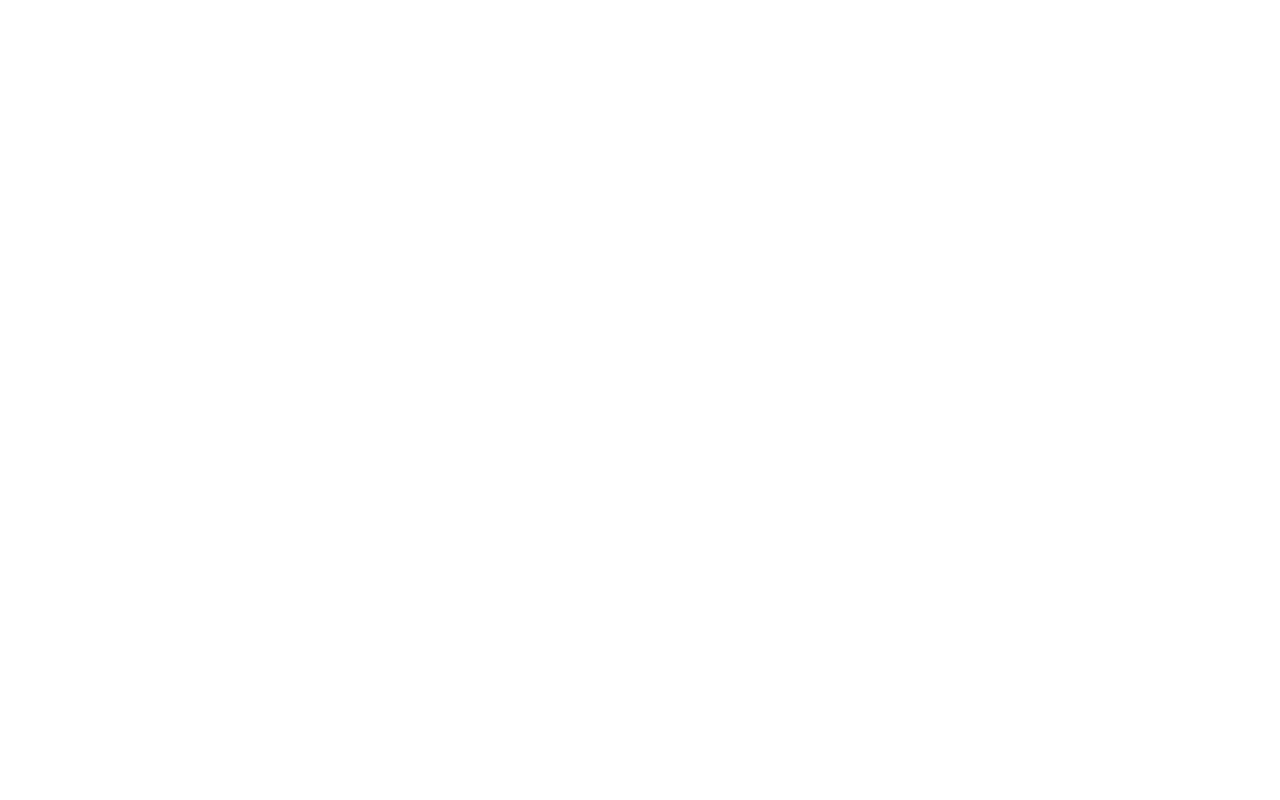
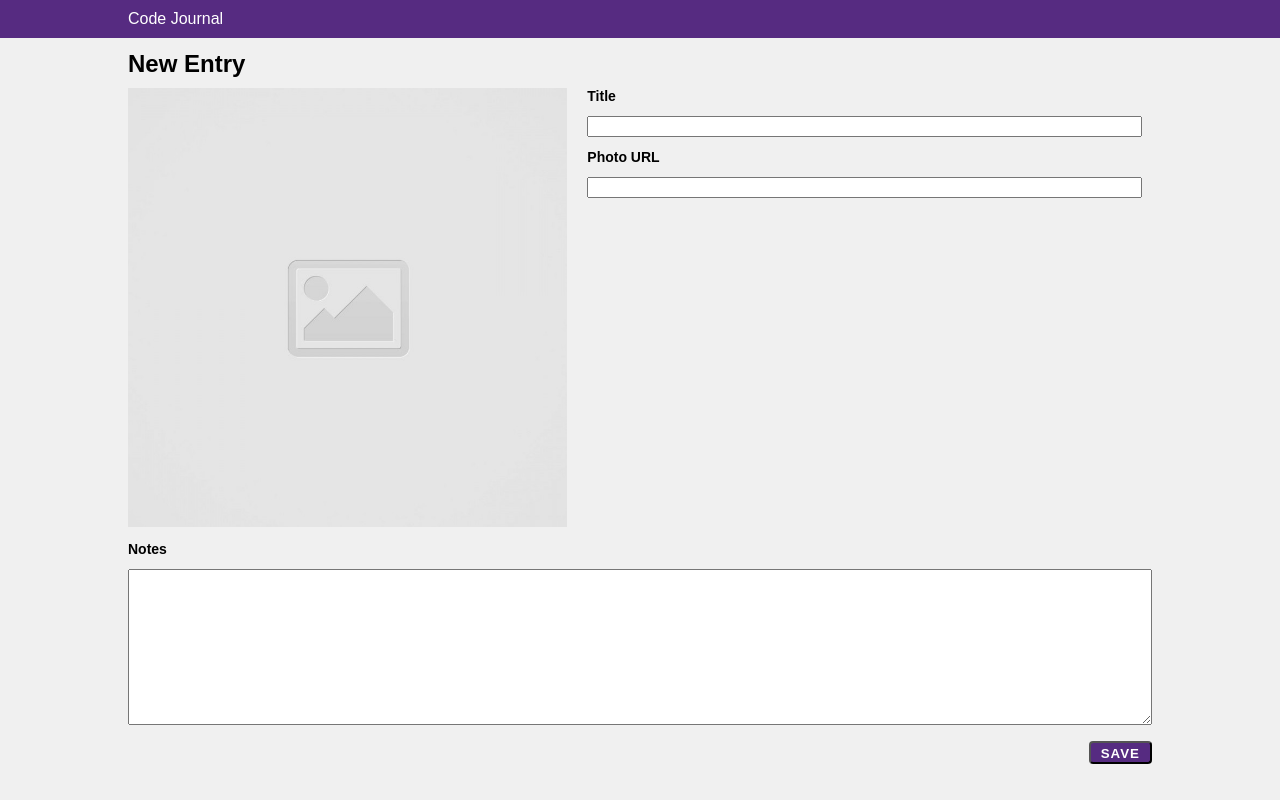
Before and after one commit to dannyandreev/code-journal, a website: page index.html in a window 1280 px wide. Drawn offline with Linux system fonts and the light colour scheme.

Commit message:
basic form created

```diff
--- a/css/styles.css
+++ b/css/styles.css
@@ -0,0 +1,88 @@
+.headerBar {
+  width: 100%;
+  background-color: rgb(86, 43, 129);
+}
+
+.row {
+  width: 100%;
+}
+
+.titleText {
+  color: white;
+  font-family: sans-serif;
+  margin-top: 10px;
+  margin-bottom: 10px;
+  font-size: 16px;
+}
+
+.headerText {
+  font-family: sans-serif;
+  font-size: 24px;
+  font-weight: 600;
+  margin-top: 12px;
+}
+
+.inputText {
+  margin-bottom: 12px;
+  font-family: sans-serif;
+  font-size: 14px;
+  font-weight: 600;
+}
+
+.column {
+  width: 80%;
+}
+
+.contents {
+  display: flex;
+  justify-content: center;
+  align-items: center;
+  width: 100%;
+}
+
+body {
+  background-color: rgb(240, 240, 240);
+}
+
+.entryImg {
+  width: 100%;
+}
+
+.textArea {
+  width: 100%;
+  margin-bottom: 12px;
+}
+
+.flex {
+  display: flex;
+  justify-content: space-between;
+}
+
+.justifyRight {
+  float: right;
+}
+
+.button {
+  color: white;
+  background-color: rgb(86, 43, 129);
+  border-radius: 4px;
+  padding-top: 3px;
+  padding-right: 10px;
+  padding-left: 10px;
+  font-family: sans-serif;
+  font-weight: 550;
+  letter-spacing: 1px;
+}
+
+.textInput {
+  width: 100%;
+}
+
+.contentBox {
+  margin: 10px;
+}
+
+.firstElement {
+  margin: 10px;
+  margin-left: 0;
+}
--- a/index.html
+++ b/index.html
@@ -15,10 +15,73 @@
   <link rel="stylesheet" href="css/styles.css">
 </head>
 <body>
-  <header>
+  <header class = "row">
+    <div class="headerBar contents">
+      <div class="column">
+        <div class="titleText">
+          Code Journal
+        </div>
+      </div>
+    </div>
   </header>
   <main>
-  </main>
+    <div class="row">
+      <div class="contents">
+        <div class="column">
+          <div class="headerText">
+            New Entry
+          </div>
+        </div>
+      </div>
+    </div>
+    <div class = "row">
+      <div class = "contents">
+        <div class = "column">
+          <div class = "flex">
+            <div class ="firstElement">
+              <div>
+                <img src="images/placeholder-image-square.jpg" class = "entryImg">
+              </div>
+            </div>
+            <div class = "textInput contentBox">
+              <div class = "inputText">
+                <label for="title">Title</label>
+              </div>
+              <div>
+                <div>
+                  <input class="textArea" type="text" id="title" name="title">
+                </div>
+              </div>
+              <div class = "inputText">
+                <label for="photoURL">Photo URL</label>
+              </div>
+              <div>
+                <div>
+                  <input class="textArea" type="text" id="photoURL" name="photoURL">
+                </div>
+              </div>
+            </div>
+          </div>
+          <div>
+            <div class = "inputText">
+              <label for="notes">Notes</label>
+            </div>
+            <div>
+              <div>
+                <textarea class="textArea" name="notes" id="notes" rows="10" cols="30"></textarea>
+              </div>
+            </div>
+            <div class = "justifyRight">
+              <div class = "marginSmall">
+                <label for="save"></label>
+                <input class = "button" type="submit" id="save" value="SAVE">
+              </div>
+            </div>
+          </div>
+        </div>
+      </div>
+    </div>
+   </main>
   <script src="js/data.js"></script>
   <script src="js/main.js"></script>
 </body>
```
